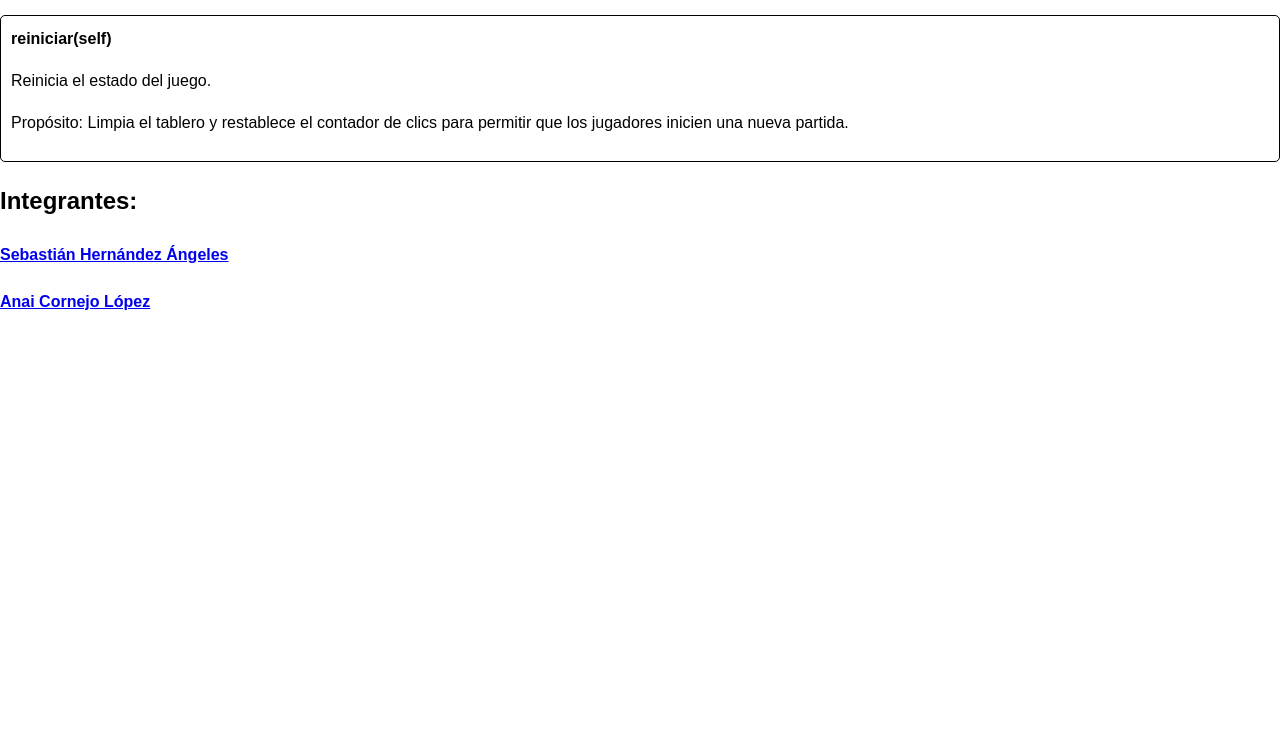
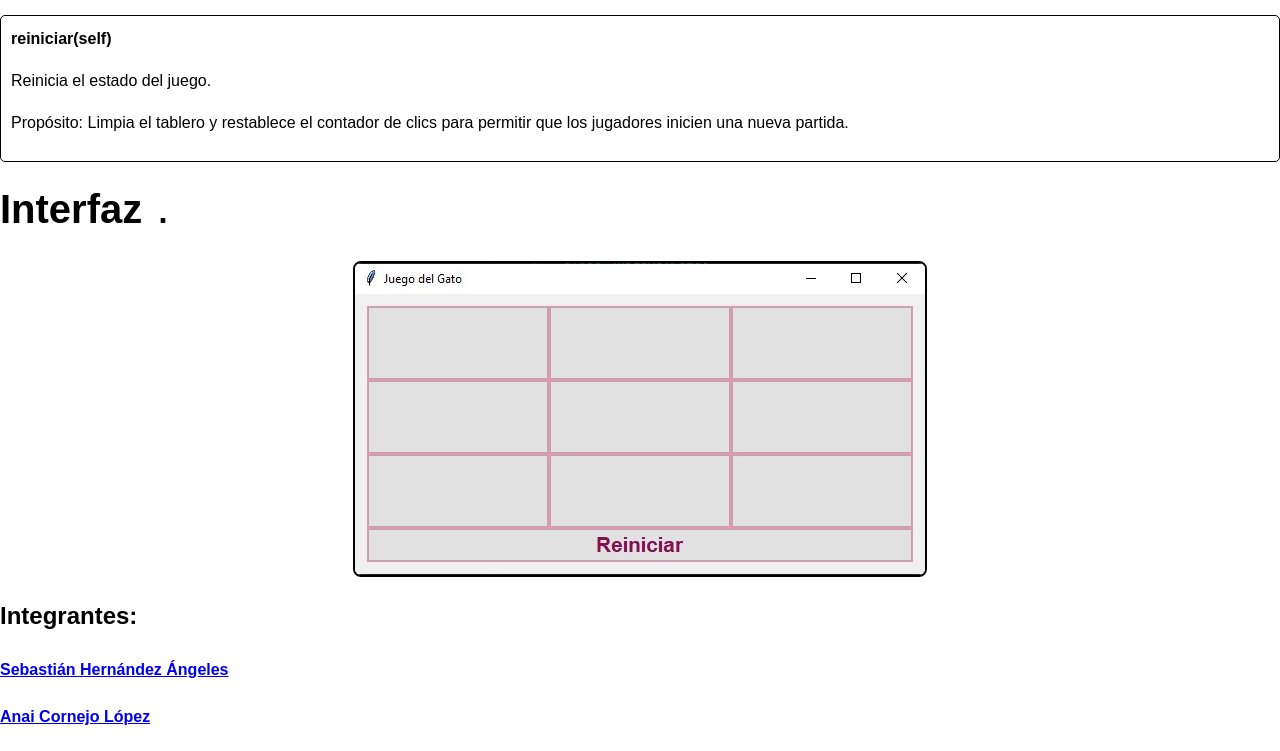
Before and after one commit to AnahiCornejo/GatoGame, a plain HTML site: page index.html in a window 1280 px wide. Shown: the part 3028-3779 px from the top of the page. Before the commit the page ends 3363 px from the top, so only its background shows below. Drawn offline with Linux system fonts and the light colour scheme.

Commit message:
Interfaz

```diff
--- a/index.html
+++ b/index.html
@@ -174,6 +174,8 @@
     <p>Reinicia el estado del juego.</p>
     <p>Propósito: Limpia el tablero y restablece el contador de clics para permitir que los jugadores inicien una nueva partida.</p>
 </div>
+<h1>Interfaz  <code>.</code></h1>
+<img src="interfaz.jpg" alt="Diagrama UML de JuegoDelGato">
 
 <div class="inte">
     <h2 class="titulo_inte">Integrantes:</h2>
```
Also changed, not shown: interfaz.jpg (added).
